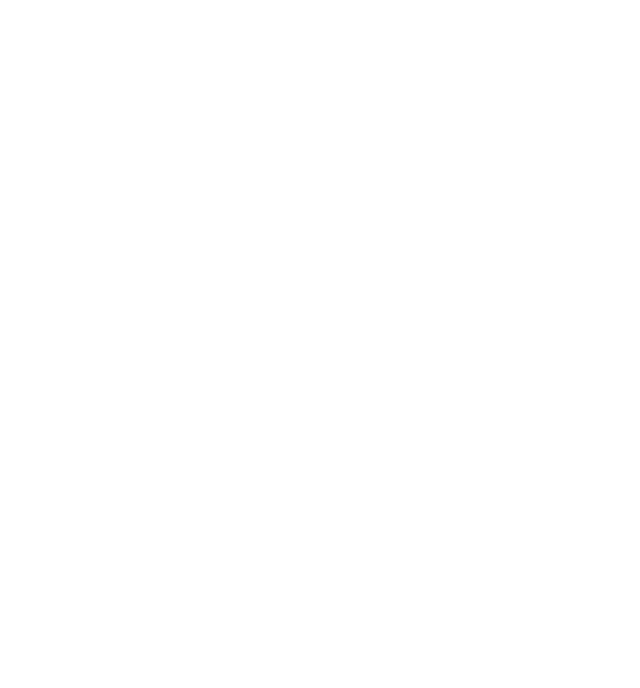
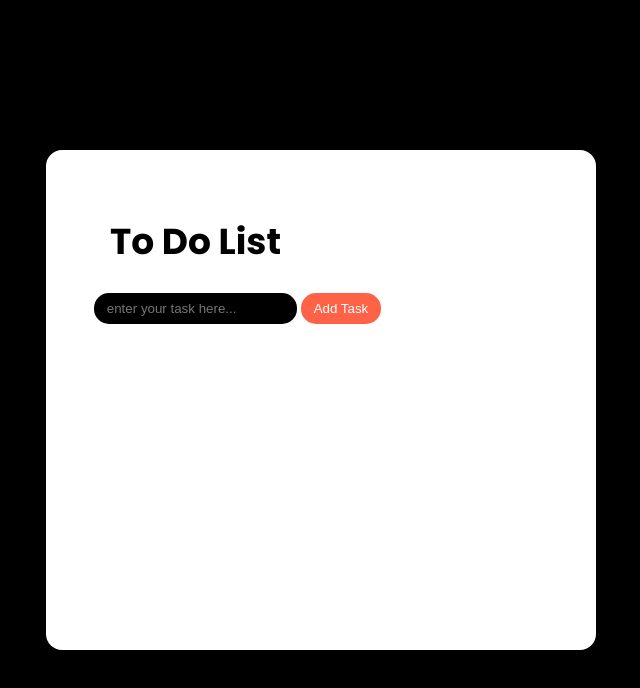
Before and after one commit to RohanScripts/javascript-task-3-to-do-list-, a plain HTML site: page index.html in a window 1280 px wide. Shown: the whole page, without its empty margins (319-959 px from the left). Drawn offline with Linux system fonts and the light colour scheme; a web font is replaced by a local one.

Commit message:
Add basic To Do List functionality with HTML, CSS, and JavaScript

```diff
--- a/index.html
+++ b/index.html
@@ -4,9 +4,30 @@
     <meta charset="UTF-8" />
     <meta name="viewport" content="width=device-width, initial-scale=1.0" />
     <title>Document</title>
+
     <link rel="stylesheet" href="style.css" />
+    <link rel="preconnect" href="https://fonts.googleapis.com" />
+    <link rel="preconnect" href="https://fonts.gstatic.com" crossorigin />
+    <link
+      href="https://fonts.googleapis.com/css2?family=Jersey+15&family=Poppins:ital,wght@0,100;0,200;0,300;0,400;0,500;0,600;0,700;0,800;0,900;1,100;1,200;1,300;1,400;1,500;1,600;1,700;1,800;1,900&family=Roboto:ital,wght@0,100;0,300;0,400;0,500;0,700;0,900;1,100;1,300;1,400;1,500;1,700;1,900&display=swap"
+      rel="stylesheet"
+    />
   </head>
   <body>
+    <div id="container">
+      <div id="header">
+        <h1>To Do List</h1>
+      </div>
+      <div id="input">
+        <input
+          type="text"
+          id="userInput"
+          placeholder="enter your task here..."
+        />
+        <button id="addTaskButton">Add Task</button>
+      </div>
+      <div id="todos"></div>
+    </div>
     <script src="script.js"></script>
   </body>
 </html>
--- a/script.js
+++ b/script.js
@@ -0,0 +1,14 @@
+const userInput = document.getElementById("userInput")
+const addTaskButton = document.getElementById("addTaskButton")
+const todos = document.getElementById("todos")
+
+const addTodo = () => {
+    let inputData = userInput.value;
+    const singleTodo = document.createElement("div")
+    singleTodo.innerText = inputData
+    todos.appendChild(singleTodo)
+    userInput.value = ""
+    singleTodo.classList.add("singleTodo")
+}
+
+addTaskButton.addEventListener("click",addTodo)
--- a/style.css
+++ b/style.css
@@ -7,4 +7,65 @@
 html,body{
     height: 100%;
     width: 100%;
+    background-color: black;
+    display: grid;
+    place-content: center;
+    font-family: "Poppins";
 }
+
+#container{
+    width: 550px;
+    min-height: 500px;
+    background-color: white;
+    border-radius: 16px;
+    padding: 48px;
+    display: flex;
+    flex-direction: column;
+    gap: 1vh;
+}
+
+#header{
+    padding: 16px;
+    h1{
+        font-size: 36px;
+    }
+}
+
+#todos{
+    display: flex;
+    flex-direction: column;
+    gap: 1vh;
+}
+
+#userInput{
+    padding-left: 1vw;
+    padding-right: 1vw;
+    padding-top: 1vh;
+    padding-bottom: 1vh ;
+    outline: none;
+    border: none;
+    border-radius: 15px;
+    background-color: black;
+    color: white;
+    cursor: pointer;
+}
+
+#addTaskButton{
+    padding-left: 1vw;
+    padding-right: 1vw;
+    padding-top: 1vh;
+    padding-bottom: 1vh ;
+    outline: none;
+    border-radius: 15px;
+    border: none;
+    background-color: tomato;
+    color: white;
+    cursor: pointer;
+}
+
+.singleTodo{
+    padding: 16px;
+    border: 2px black solid;
+    color: black;
+    border-radius: 10px;
+}
```
